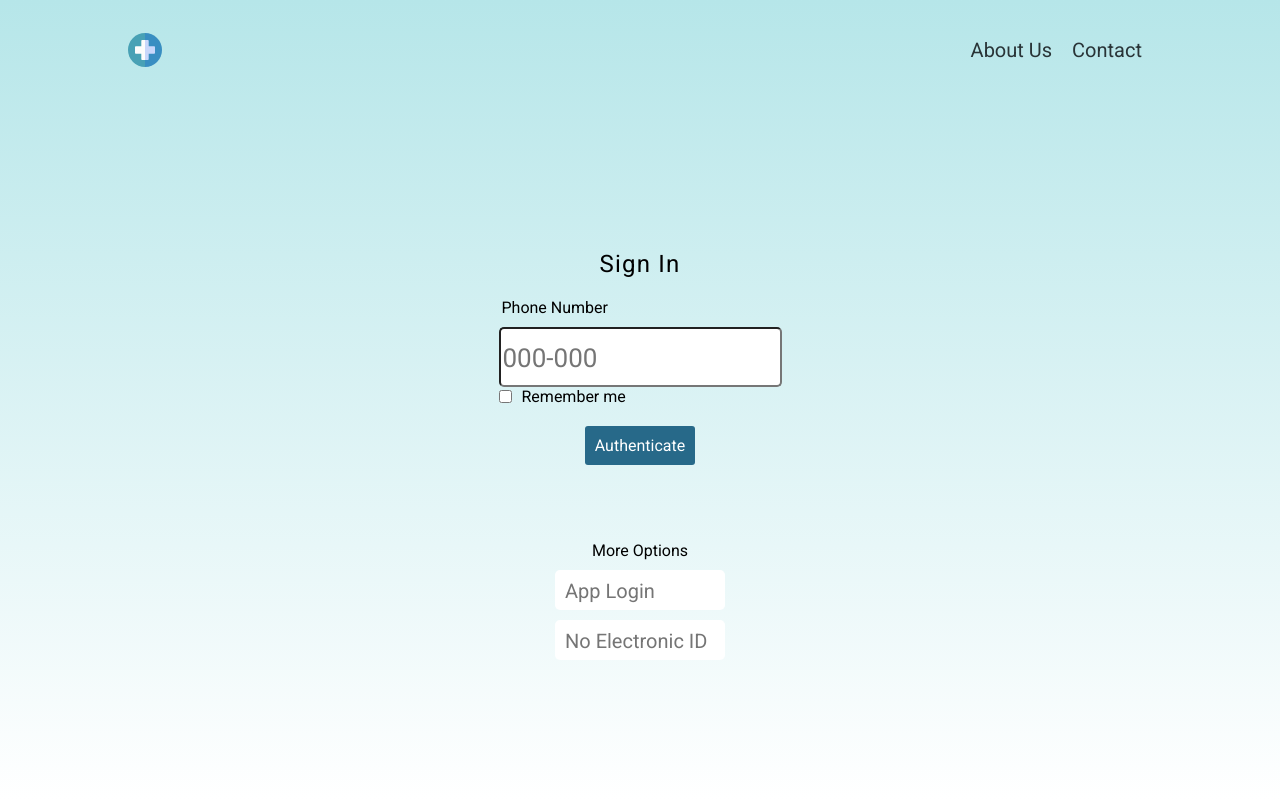
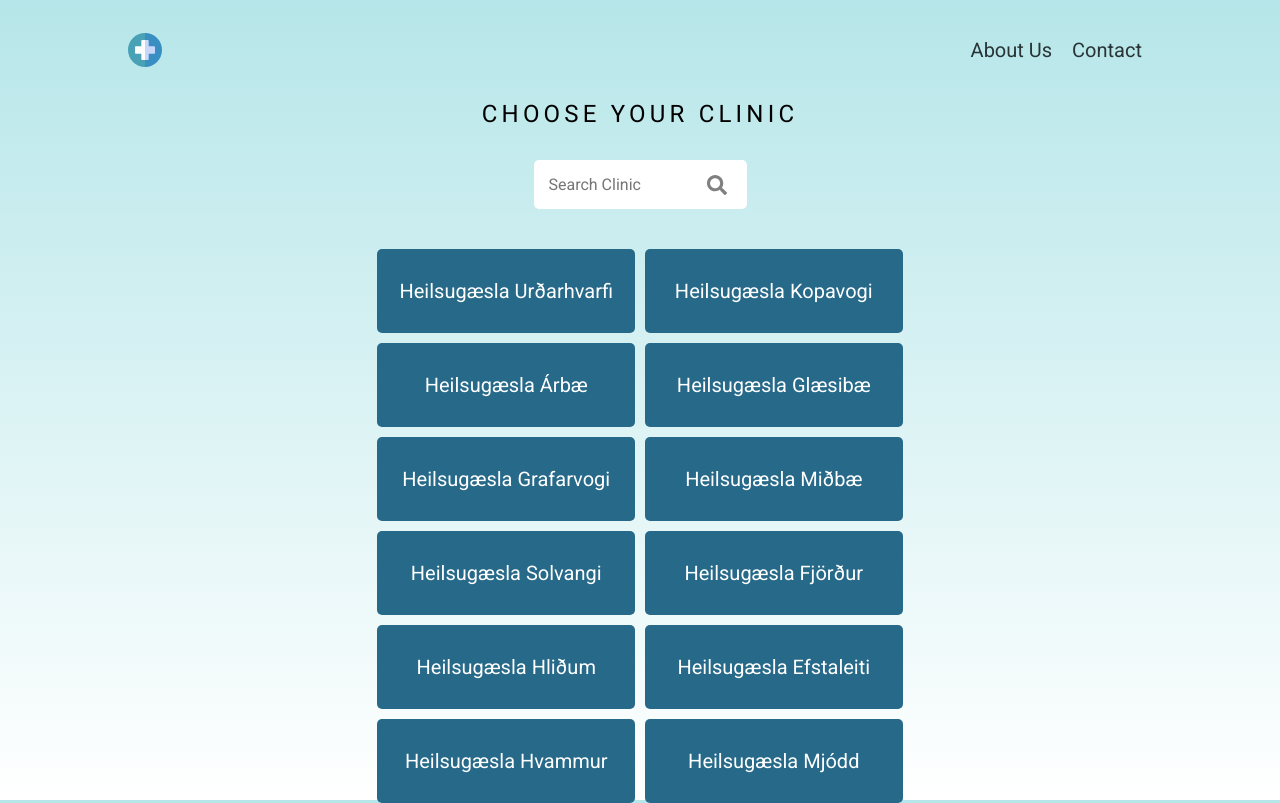
Before and after one commit to peturjack/hopverkefni-the-rejects, a React (Vite) app: page / in a window 1280 px wide. Built offline with nearby package versions, Linux system fonts and the light colour scheme.

Commit message:
only local commit for syncing

```diff
--- a/src/App.tsx
+++ b/src/App.tsx
@@ -24,7 +24,7 @@ function App () {
                 //   setTicketNumber(prevNumber => prevNumber + 7);  // Increment the ticket number as is
                 // };
 
-  const[nav, setNav] = useState("sign-in")  //The string inside the useState() should be our frontpage. It's inital page for the website
+  const[nav, setNav] = useState("clinic")  //The string inside the useState() should be our frontpage. It's inital page for the website
 
   const navChange = (actionNav: string) => {
     setNav(actionNav);  //
--- a/src/components/Button.tsx
+++ b/src/components/Button.tsx
@@ -1,8 +1,8 @@
 import styled from "styled-components";
 
  const ButtonPrimary = styled.button `
-    font-size: 1.6rem;
-    padding: 1rem;
+    font-size: 2rem;
+    padding: 2rem;
     border: none;
     background-color: #276989;
     color: white;
@@ -17,8 +17,8 @@ import styled from "styled-components";
 
 const AppLoginButton = styled(ButtonPrimary)`
     color: black;
-
-    background-color: beige;
+    font-size: 1.6rem;
+    background-color: white;
     &&:hover {
         background-color: #dadaba;
     }
--- a/src/components/SignInPhone.styled.tsx
+++ /dev/null
@@ -1,3 +0,0 @@
-import styled from "syled.components";
-
-export const SignInPohone =syled.div
--- a/src/components/chooseClinic/Boxes.tsx
+++ b/src/components/chooseClinic/Boxes.tsx
@@ -2,7 +2,7 @@ import styled from "styled-components";
 
 
  const Boxes = styled.div`
-    font-size: 1.6rem;
+    font-size: 2rem;
     padding: 3rem 2.2rem;
     transition: .3s ease-in-out;
     cursor: pointer;
--- a/src/components/chooseClinic/ChooseClinic.tsx
+++ b/src/components/chooseClinic/ChooseClinic.tsx
@@ -3,7 +3,6 @@ import { Boxes, Clinics } from './Boxes';
 import { BoxWrapper } from './BoxWrapper';
 import { Searchbar, SearchbarWrapper, SearchbarIcon } from './Searchbar';
 import {useState} from "react";
-
 
 
  function ChooseClinic() {
@@ -12,7 +11,7 @@ import {useState} from "react";
 
   return (
     <>
-      <h1 style={{fontWeight:"500" ,letterSpacing: ".52rem", textAlign: "center", marginBottom:"1.2rem"}}>CHOOSE YOUR CLINIC</h1>
+      <h1 style={{fontWeight:"500" ,letterSpacing: ".42rem", textAlign: "center", marginBottom:"1.2rem"}}>CHOOSE YOUR CLINIC</h1>
       <SearchbarWrapper>
       <Searchbar onChange={(e) => setSearch(e.target.value)} placeholder='Search Clinic'></Searchbar> <SearchbarIcon></SearchbarIcon>
       </SearchbarWrapper>
```
